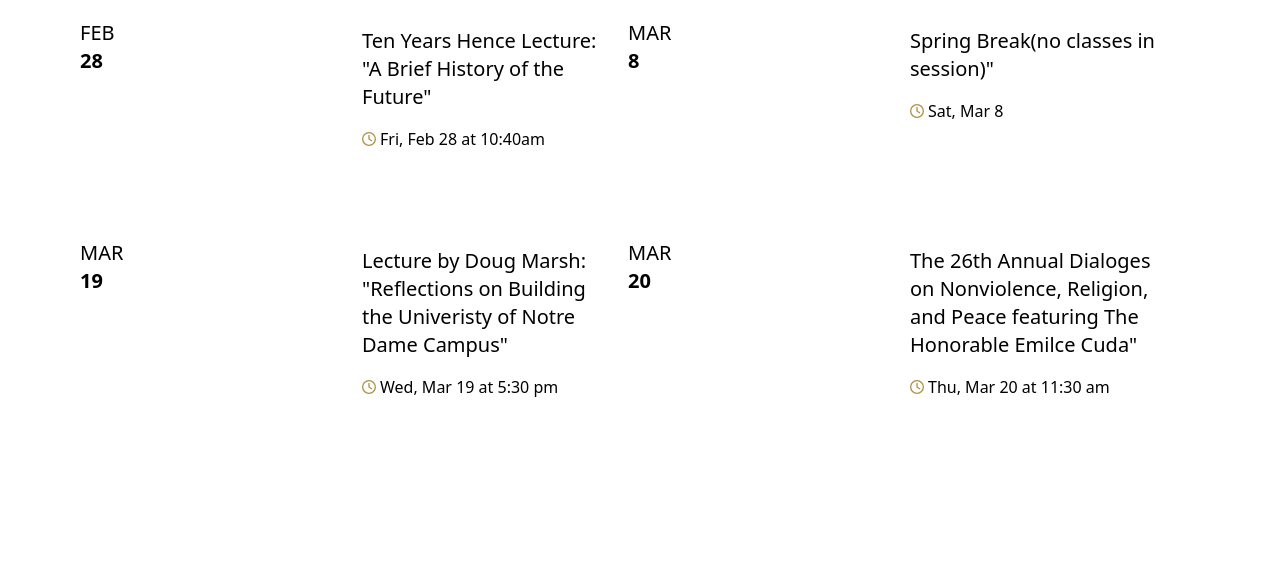
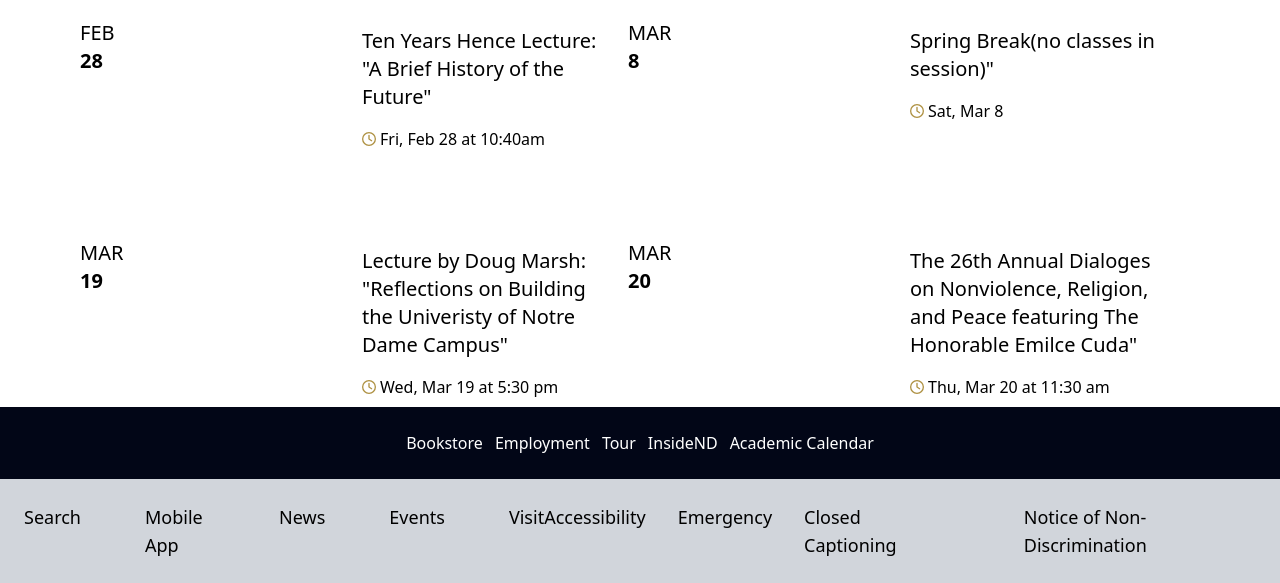
Before and after one commit to MizeroR/Cloning-Gate, a website: page src/index.html in a window 1280 px wide. Shown: the part 4081-4664 px from the top of the page. Before the commit the page ends 4488 px from the top, so only its background shows below. Drawn offline with Linux system fonts and the light colour scheme.

Commit message:
Footer Section

```diff
--- a/src/index.html
+++ b/src/index.html
@@ -349,5 +349,36 @@
       <svg xmlns="http://www.w3.org/2000/svg" height="12" width="20" viewBox="0 0 384 512"><!--!Font Awesome Free 6.7.2 by @fontawesome - https://fontawesome.com License - https://fontawesome.com/license/free Copyright 2025 Fonticons, Inc.--><path fill="#ae9142" d="M3.4 81.7c-7.9 15.8-1.5 35 14.3 42.9L280.5 256 17.7 387.4C1.9 395.3-4.5 414.5 3.4 430.3s27.1 22.2 42.9 14.3l320-160c10.8-5.4 17.7-16.5 17.7-28.6s-6.8-23.2-17.7-28.6l-320-160c-15.8-7.9-35-1.5-42.9 14.3z"/></svg>
     </div>
   </section>
+  <section>
+    <div class="flex flex-col items-center p-6 text-white md:flex-row md:gap-3 md:justify-center bg-slate-950">
+      <p>Bookstore</p>
+      <p>Employment</p>
+      <p>Tour</p>
+      <p>InsideND</p>
+      <p>Academic Calendar</p>
+      </div>
+    </div>
+  </section>
+  <section>
+    <div class="flex flex-col items-center p-6 bg-gray-300 lg:flex-row lg:justify-between">
+      <div class="justify-items-center md:flex md:space-x-16 md:text-lg md:font-light">
+        <p>Search</p>
+        <p>Mobile App</p>
+        <p>News</p>
+        <p>Events</p>
+        <p>Visit</p>
+      </div>
+      <div class="lg:flex lg:gap-2">
+        <div class="justify-items-center md:text-lg md:flex md:space-x-8 md:font-light">
+          <p>Accessibility</p>
+          <p>Emergency</p>
+          <p>Closed Captioning</p>
+        </div>
+        <div class="justify-items-center md:text-lg md:ml-20 md:flex md:font-light">
+          <p>Notice of Non-Discrimination</p>
+        </div>
+      </div>
+    </div>
+  </section>
 </body>
 </html>
```
Also changed, not shown: src/output.css.
